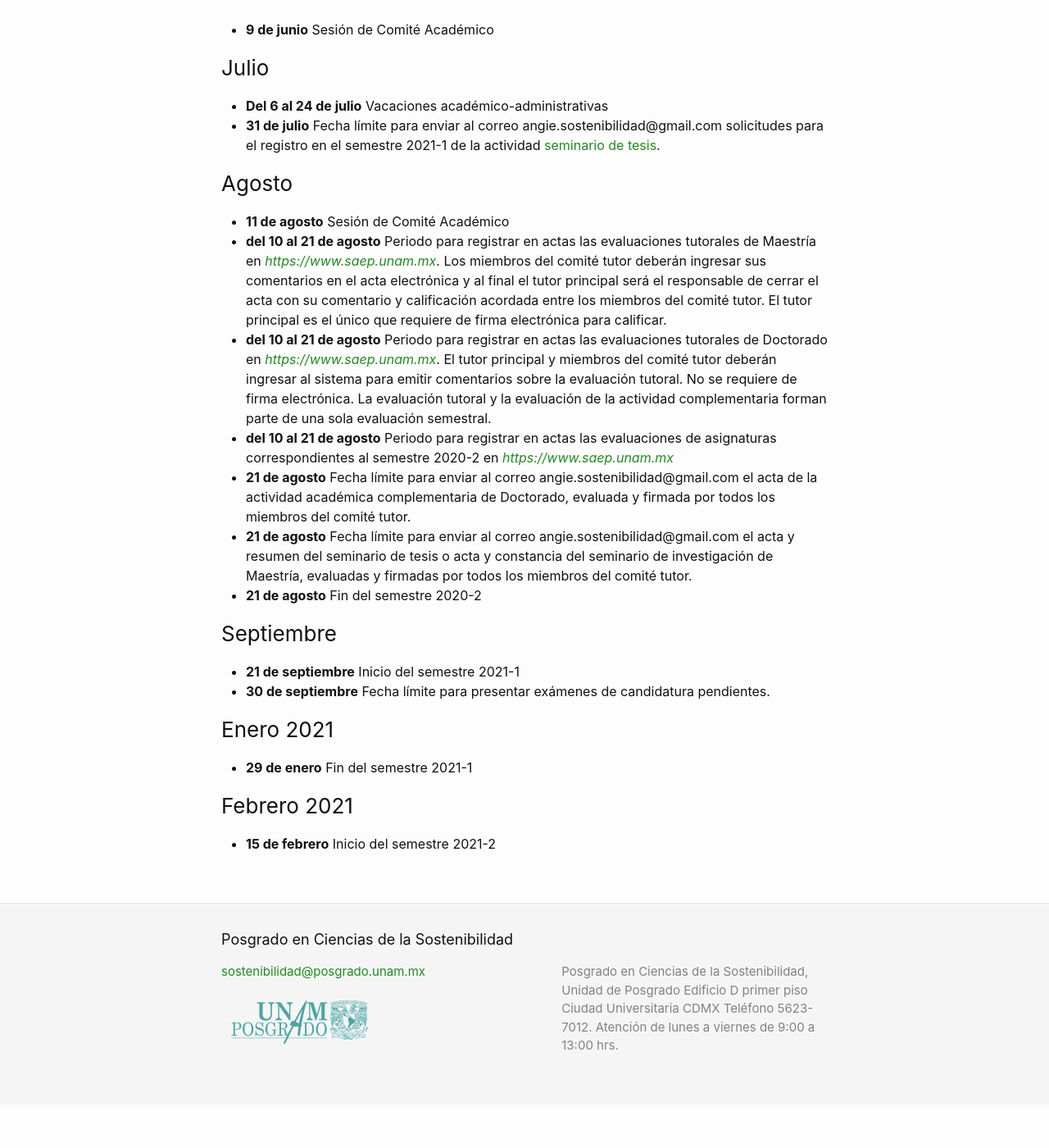
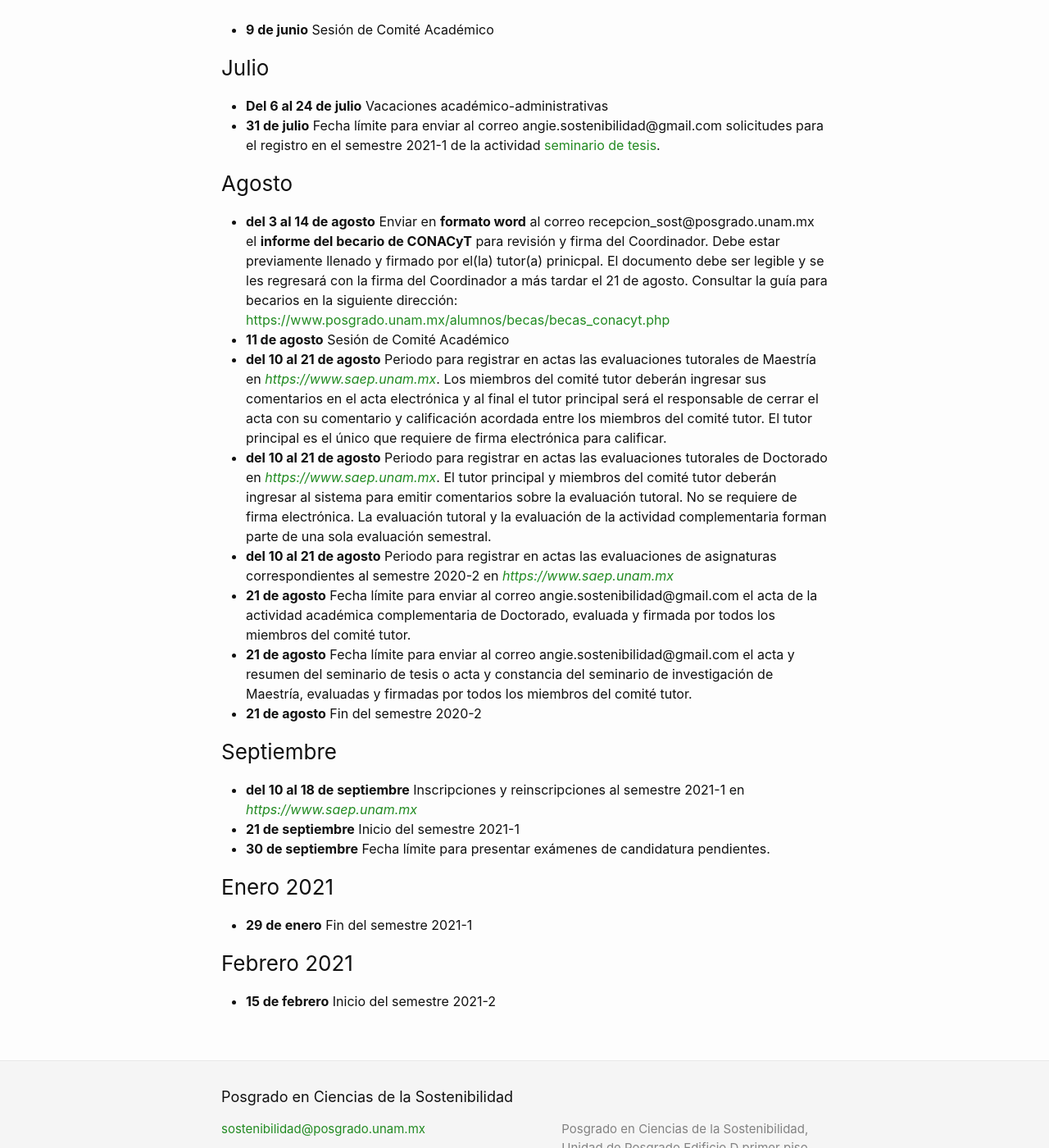
Before and after one commit to pcs-unam/pcs-unam.github.io, a Jekyll site: the page built from posgrado/calendario2.md, in a window 1280 px wide and 1400 px high, scrolled down 624 px. Shown: the whole window at 82% size. Built offline with Jekyll 4.4.1, drawn with Linux system fonts in a browser that asks for light colours; before the commit the page ends 1971 px from its top, so only the background shows below that.

Commit message:
Se agregron fechas de inscripciones y reinscripciones y detalles del informe de becarios

```diff
--- a/posgrado/calendario2.md
+++ b/posgrado/calendario2.md
@@ -25,6 +25,7 @@ Para que una solicitud al Comité Académico pase a la sesión más próxima, te
 
 ### Agosto
 
+- **del 3 al 14 de agosto** Enviar en **formato word** al correo recepcion_sost@posgrado.unam.mx el **informe del becario de CONACyT** para revisión y firma del Coordinador. Debe estar previamente llenado y firmado por el(la) tutor(a) prinicpal. El documento debe ser legible y se les regresará con la firma del Coordinador a más tardar el 21 de agosto. Consultar la guía para becarios en la siguiente dirección: <https://www.posgrado.unam.mx/alumnos/becas/becas_conacyt.php>
 - **11 de agosto** Sesión de Comité Académico
 - **del 10 al 21 de agosto** Periodo para registrar en actas las evaluaciones tutorales de Maestría en [*https://www.saep.unam.mx*](https://www.saep.unam.mx/). Los miembros del comité tutor deberán ingresar sus comentarios en el acta electrónica y al final el tutor principal será el responsable de cerrar el acta con su comentario y calificación acordada entre los miembros del comité tutor. El tutor principal es el único que requiere de firma electrónica para calificar.
 - **del 10 al 21 de agosto** Periodo para registrar en actas las evaluaciones tutorales de Doctorado en [*https://www.saep.unam.mx*](https://www.saep.unam.mx/). El tutor principal y miembros del comité tutor deberán ingresar al sistema para emitir comentarios sobre la evaluación tutoral. No se requiere de firma electrónica. La evaluación tutoral y la evaluación de la actividad complementaria forman parte de una sola evaluación semestral.
@@ -34,6 +35,7 @@ Para que una solicitud al Comité Académico pase a la sesión más próxima, te
 - **21 de agosto** Fin del semestre 2020-2
 
 ### Septiembre
+- **del 10 al 18 de septiembre** Inscripciones y reinscripciones al semestre 2021-1 en [*https://www.saep.unam.mx*](https://www.saep.unam.mx/)
 - **21 de septiembre** Inicio del semestre 2021-1
 - **30 de septiembre** Fecha límite para presentar exámenes de candidatura pendientes.
 
```
